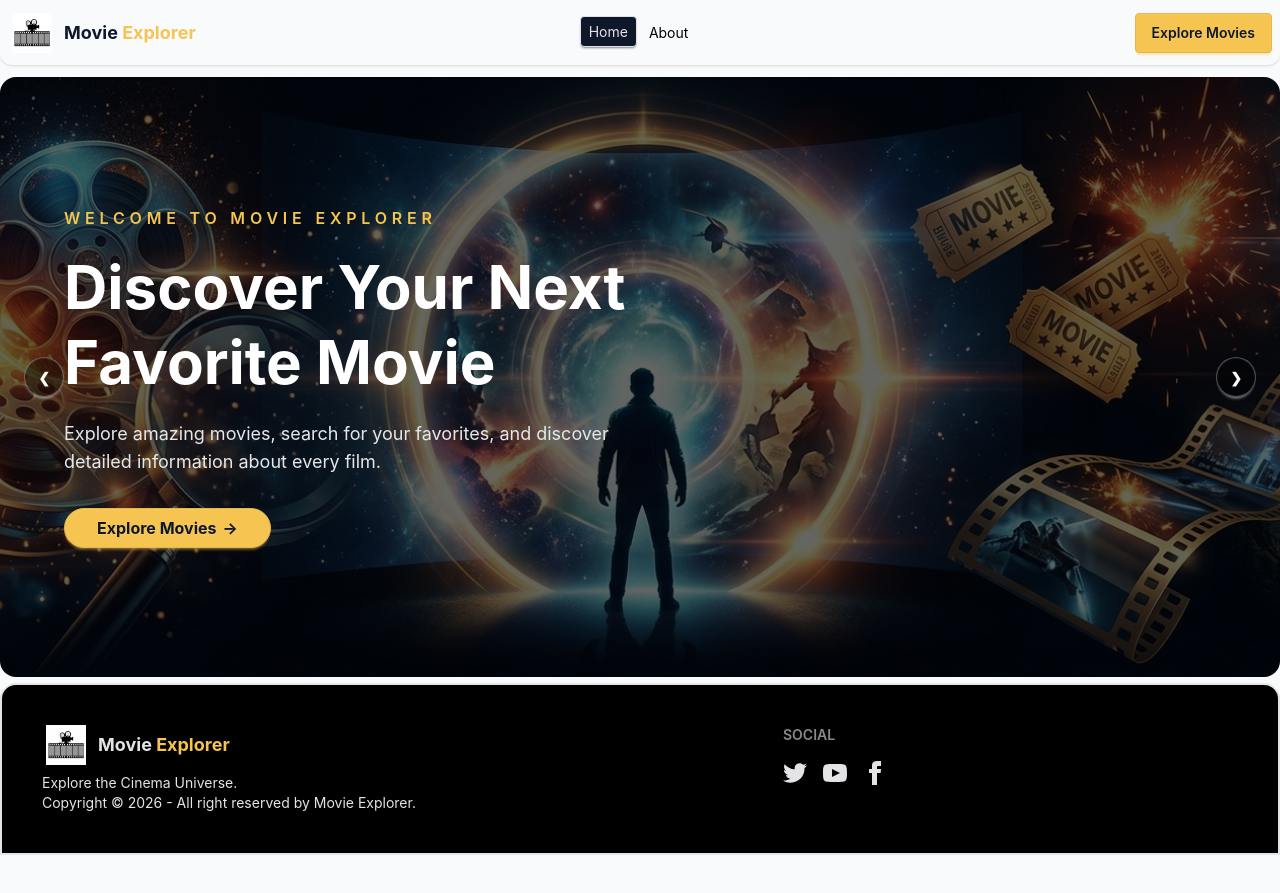
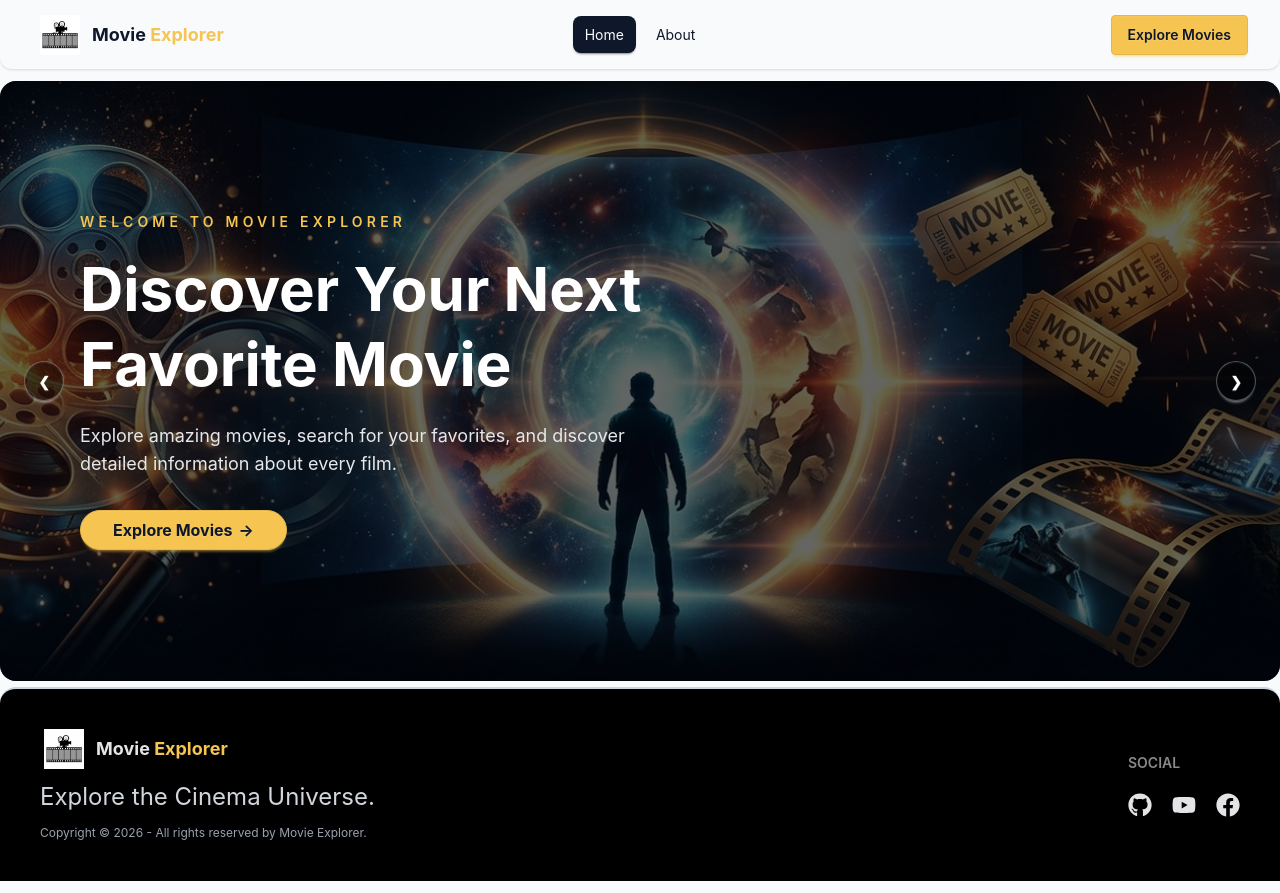
Before and after one commit to Protap55/movie-explorer, a React (Vite) app: page / in a window 1280 px wide. Before the commit the page ends 867 px from the top, so only its background shows below. Built offline with nearby package versions, Linux system fonts and the light colour scheme.

Commit message:
add card & modal

```diff
--- a/package.json
+++ b/package.json
@@ -10,9 +10,11 @@
     "preview": "vite preview"
   },
   "dependencies": {
+    "@react-icons/all-files": "^4.1.0",
     "@tailwindcss/vite": "^4.3.3",
     "react": "^19.2.8",
     "react-dom": "^19.2.8",
+    "react-icons": "^5.7.0",
     "react-router": "^8.4.0",
     "tailwindcss": "^4.3.3"
   },
--- a/src/Component/Banner/Banner.jsx
+++ b/src/Component/Banner/Banner.jsx
@@ -1,7 +1,7 @@
-import React from "react";
 import banner1 from "../../assets/banner-1.jpg";
 import banner2 from "../../assets/banner-2.jpg";
 import banner3 from "../../assets/banner-3.jpg";
+import banner4 from "../../assets/banner-4.jpg";
 import { Link } from "react-router";
 
 const slides = [
@@ -28,8 +28,7 @@ const slides = [
   },
   {
     id: "slide4",
-    image:
-      "https://img.daisyui.com/images/stock/photo-1665553365602-b2fb8e5d1707.webp",
+    image: banner4,
     title: "Find Movies You'll Love",
     description:
       "Search your favorite titles and explore everything you need to know about each movie.",
@@ -38,7 +37,7 @@ const slides = [
 
 const Banner = () => {
   return (
-    <div className="carousel w-full rounded-2xl">
+    <div className="carousel w-full overflow-hidden rounded-xl sm:rounded-2xl">
       {slides.map((slide, index) => {
         const previousSlide = index === 0 ? slides.length - 1 : index - 1;
 
@@ -50,48 +49,49 @@ const Banner = () => {
             id={slide.id}
             className="carousel-item relative w-full"
           >
-            {/* Image */}
+            {/* Background Image */}
             <img
               src={slide.image}
               alt={slide.title}
-              className="h-[450px] w-full object-cover sm:h-[500px] md:h-[600px]"
+              className="h-[400px] w-full object-cover object-center sm:h-[500px] md:h-[550px] lg:h-[600px]"
             />
 
-            <div className="absolute inset-0 bg-black/60"></div>
+            {/* Dark Overlay */}
+            <div className="absolute inset-0 bg-black/60" />
 
-            {/* Content */}
+            {/* Hero Content */}
             <div className="absolute inset-0 flex items-center">
-              <div className="mx-auto w-full max-w-7xl px-6 text-white sm:px-12 lg:px-16">
-                <div className="max-w-2xl space-y-5">
-                  <p className="font-semibold uppercase tracking-[0.3em] text-secondary">
+              <div className="mx-auto w-full max-w-7xl px-10 sm:px-14 md:px-16 lg:px-20">
+                <div className="max-w-2xl space-y-3 sm:space-y-5">
+                  <p className="text-xs font-semibold uppercase tracking-widest text-secondary sm:text-sm sm:tracking-[0.3em]">
                     Welcome to Movie Explorer
                   </p>
 
-                  <h1 className="text-3xl font-bold leading-tight sm:text-5xl lg:text-6xl">
+                  <h1 className="text-3xl font-bold leading-tight text-white sm:text-4xl md:text-5xl lg:text-6xl">
                     {slide.title}
                   </h1>
 
-                  <p className="max-w-xl text-sm leading-7 text-gray-200 sm:text-lg">
+                  <p className="max-w-xl text-sm leading-6 text-gray-200 sm:text-base sm:leading-7 lg:text-lg">
                     {slide.description}
                   </p>
 
-                  {/*  Button */}
+                  {/* CTA Button */}
                   <Link
                     to="/movies"
-                    className="btn btn-secondary mt-3 rounded-full px-8 text-base font-bold"
+                    className="btn btn-secondary btn-sm mt-2 rounded-full px-5 text-sm font-bold sm:btn-md sm:mt-3 sm:px-8 sm:text-base"
                   >
                     Explore Movies
-                    <span>→</span>
+                    <span aria-hidden="true">→</span>
                   </Link>
                 </div>
               </div>
             </div>
 
-            <div className="absolute left-3 right-3 top-1/2 flex -translate-y-1/2 justify-between sm:left-6 sm:right-6">
+            <div className="absolute left-2 right-2 top-1/2 flex -translate-y-1/2 justify-between sm:left-4 sm:right-4 md:left-6 md:right-6">
               <a
                 href={`#${slides[previousSlide].id}`}
                 aria-label="Previous slide"
-                className="btn btn-circle btn-sm border-white/30 bg-black/40 text-white hover:bg-black/70 sm:btn-md"
+                className="btn btn-circle btn-xs border-white/30 bg-black/40 text-white hover:bg-black/70 sm:btn-sm md:btn-md"
               >
                 ❮
               </a>
@@ -99,7 +99,7 @@ const Banner = () => {
               <a
                 href={`#${slides[nextSlide].id}`}
                 aria-label="Next slide"
-                className="btn btn-circle btn-sm border-white/30 bg-black/40 text-white hover:bg-black/70 sm:btn-md"
+                className="btn btn-circle btn-xs border-white/30 bg-black/40 text-white hover:bg-black/70 sm:btn-sm md:btn-md"
               >
                 ❯
               </a>
--- a/src/Component/Footer/Footer.jsx
+++ b/src/Component/Footer/Footer.jsx
@@ -1,69 +1,59 @@
-import React from "react";
 import Logo from "../Logo/Logo";
+import { FaGithub, FaYoutube, FaFacebook } from "react-icons/fa";
 
 const Footer = () => {
   return (
-    <div>
-      <footer className="footer sm:footer-horizontal  text-neutral-content p-10 bg-black border-2 rounded-t-2xl">
-        <aside>
-          <Logo></Logo>
-          <p>
-            Explore the Cinema Universe.
-            <br />
-            <div>
-              <aside>
-                <p>
-                  Copyright © {new Date().getFullYear()} - All right reserved by
-                  Movie Explorer.
+    <footer className="footer sm:footer-horizontal items-center justify-between gap-6 rounded-t-2xl border-t-2 border-base-300 bg-black p-6 text-neutral-content sm:p-10">
+      <aside className="gap-3">
+        <Logo />
+
+        <p className=" text-gray-300 text-2xl">Explore the Cinema Universe.</p>
+
+        <p className=" text-gray-400 text-xs">
+          Copyright © {new Date().getFullYear()} - All rights reserved by Movie
+          Explorer.
         </p>
       </aside>
-            </div>
-          </p>
-        </aside>
-        <nav>
+
+      <nav className="gap-3">
         <h6 className="footer-title">Social</h6>
-          <div className="grid grid-flow-col gap-4">
-            <a>
-              <svg
-                aria-label="Twitter"
-                xmlns="http://www.w3.org/2000/svg"
-                width="24"
-                height="24"
-                viewBox="0 0 24 24"
-                className="fill-current"
+
+        <div className="flex items-center gap-5">
+          <a
+            href="https://github.com/Protap55?tab=repositories"
+            target="_blank"
+            rel="noopener noreferrer"
+            aria-label="GitHub"
+            className="text-2xl transition-colors hover:text-secondary"
           >
-                <path d="M24 4.557c-.883.392-1.832.656-2.828.775 1.017-.609 1.798-1.574 2.165-2.724-.951.564-2.005.974-3.127 1.195-.897-.957-2.178-1.555-3.594-1.555-3.179 0-5.515 2.966-4.797 6.045-4.091-.205-7.719-2.165-10.148-5.144-1.29 2.213-.669 5.108 1.523 6.574-.806-.026-1.566-.247-2.229-.616-.054 2.281 1.581 4.415 3.949 4.89-.693.188-1.452.232-2.224.084.626 1.956 2.444 3.379 4.6 3.419-2.07 1.623-4.678 2.348-7.29 2.04 2.179 1.397 4.768 2.212 7.548 2.212 9.142 0 14.307-7.721 13.995-14.646.962-.695 1.797-1.562 2.457-2.549z"></path>
-              </svg>
+            <FaGithub />
           </a>
-            <a>
-              <svg
+
+          <a
+            href="https://www.youtube.com/"
+            target="_blank"
+            rel="noopener noreferrer"
             aria-label="YouTube"
-                xmlns="http://www.w3.org/2000/svg"
-                width="24"
-                height="24"
-                viewBox="0 0 24 24"
-                className="fill-current"
+            className="text-2xl transition-colors hover:text-secondary"
           >
-                <path d="M19.615 3.184c-3.604-.246-11.631-.245-15.23 0-3.897.266-4.356 2.62-4.385 8.816.029 6.185.484 8.549 4.385 8.816 3.6.245 11.626.246 15.23 0 3.897-.266 4.356-2.62 4.385-8.816-.029-6.185-.484-8.549-4.385-8.816zm-10.615 12.816v-8l8 3.993-8 4.007z"></path>
-              </svg>
+            <FaYoutube />
           </a>
-            <a>
-              <svg
+
+          <a
+            href="https://www.facebook.com/"
+            target="_blank"
+            rel="noopener noreferrer"
             aria-label="Facebook"
-                xmlns="http://www.w3.org/2000/svg"
-                width="24"
-                height="24"
-                viewBox="0 0 24 24"
-                className="fill-current"
+            className="text-2xl transition-colors hover:text-secondary"
           >
-                <path d="M9 8h-3v4h3v12h5v-12h3.642l.358-4h-4v-1.667c0-.955.192-1.333 1.115-1.333h2.885v-5h-3.808c-3.596 0-5.192 1.583-5.192 4.615v3.385z"></path>
-              </svg>
+            <FaFacebook />
           </a>
         </div>
       </nav>
     </footer>
-    </div>
   );
 };
 
 export default Footer;
+
+// https://github.com/Protap55?tab=repositories
--- a/src/Component/NavBar/NavBar.jsx
+++ b/src/Component/NavBar/NavBar.jsx
@@ -1,16 +1,19 @@
-import React from "react";
 import Logo from "../Logo/Logo";
-import { NavLink } from "react-router";
+import { NavLink, Link } from "react-router";
 
 const NavBar = () => {
   const links = (
     <>
       <li>
         <NavLink
+          to="/"
           className={({ isActive }) =>
-            isActive ? "bg-primary border px-2 py-1 rounded" : "text-black"
+            `rounded-lg px-3 py-2 transition-colors ${
+              isActive
+                ? "bg-primary text-primary-content"
+                : "text-base-content hover:bg-base-200"
+            }`
           }
-          to="/"
         >
           Home
         </NavLink>
@@ -18,10 +21,14 @@ const NavBar = () => {
 
       <li>
         <NavLink
+          to="/about"
           className={({ isActive }) =>
-            isActive ? "bg-primary border px-2 py-1 rounded" : "text-black"
+            `rounded-lg px-3 py-2 transition-colors ${
+              isActive
+                ? "bg-primary text-primary-content"
+                : "text-base-content hover:bg-base-200"
+            }`
           }
-          to="/about"
         >
           About
         </NavLink>
@@ -30,15 +37,20 @@ const NavBar = () => {
   );
 
   return (
-    <div>
-      <div className="navbar bg-base-100 shadow-sm  rounded-b-xl">
-        <div className="navbar-start">
-          <div className="dropdown">
-            <div tabIndex={0} role="button" className="btn btn-ghost lg:hidden">
+    <div className="navbar relative z-50 mx-auto w-full rounded-b-xl bg-base-100 px-3 shadow-sm sm:px-6 lg:px-8">
+      {/* Navbar Start */}
+      <div className="navbar-start min-w-0 flex-1">
+        {/* Mobile Dropdown */}
+        <div className="dropdown lg:hidden">
+          <div
+            tabIndex={0}
+            role="button"
+            aria-label="Open navigation menu"
+            className="btn btn-ghost btn-square"
+          >
             <svg
-                aria-label="Menu"
               xmlns="http://www.w3.org/2000/svg"
-                className="h-5 w-5"
+              className="h-6 w-6"
               fill="none"
               viewBox="0 0 24 24"
               stroke="currentColor"
@@ -47,28 +59,38 @@ const NavBar = () => {
                 strokeLinecap="round"
                 strokeLinejoin="round"
                 strokeWidth="2"
-                  d="M4 6h16M4 12h8m-8 6h16"
-                />{" "}
+                d="M4 6h16M4 12h16M4 18h16"
+              />
             </svg>
           </div>
+
           <ul
-              tabIndex={-1}
-              className="menu menu-sm dropdown-content bg-base-100 rounded-box z-1 mt-3 w-52 p-2 shadow"
+            tabIndex={0}
+            className="menu dropdown-content menu-sm z-50 mt-3 w-52 rounded-box bg-base-100 p-2 shadow-lg"
           >
             {links}
           </ul>
         </div>
 
-          <Logo></Logo>
+        {/* Logo */}
+        <div className="ml-1 min-w-0">
+          <Logo />
         </div>
+      </div>
+
       <div className="navbar-center hidden lg:flex">
-          <ul className="menu menu-horizontal px-1">{links}</ul>
+        <ul className="menu menu-horizontal items-center gap-2 px-1">
+          {links}
+        </ul>
       </div>
-        <div className="navbar-end">
-          <a className="btn btn-secondary text-secondary-content">
+
+      <div className="navbar-end flex-1">
+        <Link
+          to="/movies"
+          className="btn btn-secondary btn-sm whitespace-nowrap sm:btn-md"
+        >
           Explore Movies
-          </a>
-        </div>
+        </Link>
       </div>
     </div>
   );
```
Also changed, not shown: src/Component/Modal/Modal.jsx (added, +81 -0 lines), src/Component/MovieCard/MovieCard.jsx (added, +52 -0 lines), src/Pages/About/About.jsx (added, +23 -0 lines), src/Pages/ErrorPage/ErrorPage.jsx (added, +17 -0 lines), src/Pages/Movies/Movies.jsx (added, +63 -0 lines), src/hooks/useMoviesData.jsx (added, +15 -0 lines), src/router/router.jsx (+16 -1 lines), src/assets/banner-4.jpg (added), 1 other file (tests, documents, lock files or other folders). Lines whose indentation alone changed are shown as unchanged.
